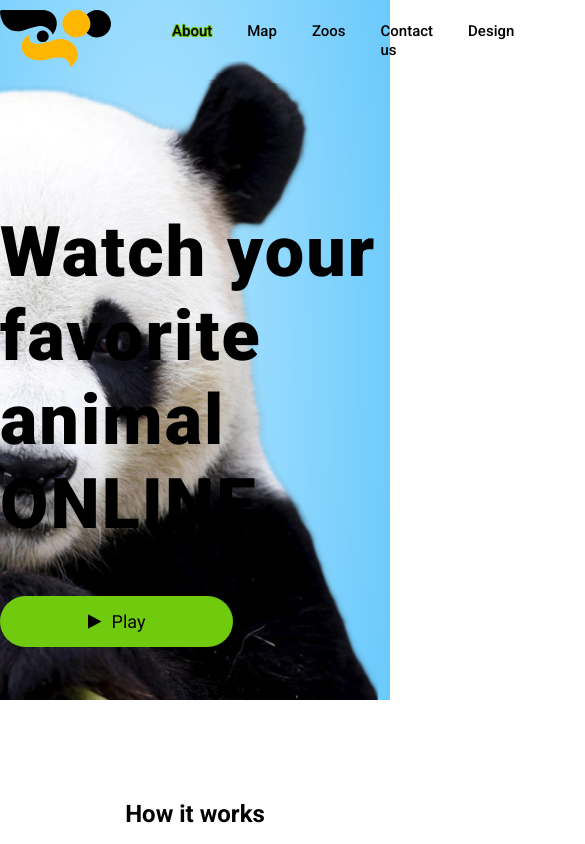
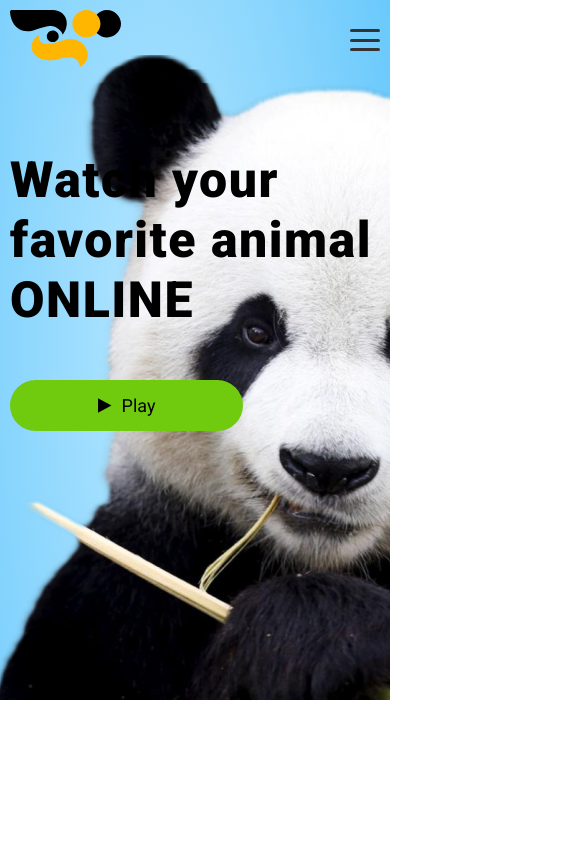
Before and after one commit to kvmbvr/online-zoo, a React (Create React App) app: page / in a window 390 px wide. Shown: the top 844 px of the page, 585 px wide, since content can reach past the window. Built offline with nearby package versions, Linux system fonts and the light colour scheme.

Commit message:
feat: implement responsivness for Top and Header components

```diff
--- a/src/App.js
+++ b/src/App.js
@@ -7,7 +7,7 @@ const App = () => {
   return (
     <>
       <Top />
-      <How />
+      {/* <How /> */}
     </>
   )
 }
--- /dev/null
+++ b/src/components/BurgerIcon/BurgerIcon.jsx
@@ -0,0 +1,20 @@
+import styles from './BurgerIcon.module.scss'
+import React, { useState } from 'react';
+
+const BurgerIcon = () => {
+  const [isOpen, setIsOpen] = useState(false);
+
+  const toggleMenu = () => {
+    setIsOpen(!isOpen);
+  };
+
+  return (
+    <div className={`${styles.icon} ${isOpen ? styles.open : ''}`} onClick={toggleMenu}>
+      <div className={styles.bar}></div>
+      <div className={styles.bar}></div>
+      <div className={styles.bar}></div>
+    </div>
+  );
+};
+
+export default BurgerIcon;
--- /dev/null
+++ b/src/components/BurgerIcon/BurgerIcon.module.scss
@@ -0,0 +1,37 @@
+.icon {
+  display: flex;
+  flex-direction: column;
+  justify-content: space-between;
+  width: 30px;
+  height: 22px;
+  cursor: pointer;
+  transition: transform 0.3s, opacity 0.3s;
+  display: none;
+
+  &.open {
+    .bar:nth-child(1) {
+      transform: rotate(45deg) translate(6.5px, 6.5px);
+    }
+
+    .bar:nth-child(2) {
+      opacity: 0;
+    }
+
+    .bar:nth-child(3) {
+      transform: rotate(-45deg) translate(6.5px, -6.5px);
+    }
+  }
+
+  @media (max-width: 580px) {
+    display: flex;
+  }
+
+}
+
+.bar {
+  width: 100%;
+  height: 3px;
+  background-color: #333;
+  border-radius: 20px;
+  transition: transform 0.3s, opacity 0.3s;
+}
--- a/src/components/Header/Header.jsx
+++ b/src/components/Header/Header.jsx
@@ -1,4 +1,5 @@
 import Logo from "../Logo/Logo";
+import BurgerIcon from "../BurgerIcon/BurgerIcon";
 import styles from "./Header.module.scss";
 import { useLocation } from 'react-router-dom';
 
@@ -10,6 +11,7 @@ const Header = () => {
     <header className={styles.header}>
       <Logo />
       <nav className={styles.header__nav}>
+        <BurgerIcon />
         <ul className={styles.header__ul}>
           {menu.map((item) => (
             <li key={item} className={styles.header__li}>
--- a/src/components/Header/Header.module.scss
+++ b/src/components/Header/Header.module.scss
@@ -7,10 +7,17 @@ $active-link-color: #70CB0E;
   height: 80px;
   gap: 60px;
   align-items: center;
+  @media (max-width: 580px) {
+    justify-content: space-between;
+  }
+}
 
 .header__ul {
   display: flex;
   gap: 35px;
+  @media (max-width: 580px) {
+    display: none;
+  }
 }
 
 .header__link {
@@ -21,4 +28,3 @@ $active-link-color: #70CB0E;
 .header__link_active {
   text-shadow: -0.7px -0.7px 0 $active-link-color, 0.7px -0.7px 0 $active-link-color, -0.7px 0.7px 0 $active-link-color, 0.7px 0.7px 0 $active-link-color;
 }
-}
--- a/src/components/How/How.jsx
+++ b/src/components/How/How.jsx
@@ -10,12 +10,14 @@ const How = () => {
     <section className={styles.how}>
       <div className={styles.how__container}>
         <h2 className={styles.how__title}>How it works</h2>
+        <div className={styles.how__images_container}>
           <div className={styles.how__images}>
             <img src={howEagle} alt="img" className={styles.how__image} />
             <img src={howTiger} alt="img" className={styles.how__image} />
             <img src={howPanda} alt="img" className={styles.how__image} />
             <img src={howMonkey} alt="img" className={styles.how__image} />
             <img src={howElephant} alt="img" className={styles.how__image} />
+          </div>
         </div>
         <p className={styles.how__text}>
           The application Оnline zoo will allow you to watch zoos' and nature
--- a/src/components/How/How.module.scss
+++ b/src/components/How/How.module.scss
@@ -2,24 +2,33 @@ $img-border-color: #fff;
 
 .how {
   padding: 100px 0;
+
+
+}
+
 .how__container {
   max-width: 1370px;
   margin: 0 auto;
-    display: flex;
-    flex-direction: column;
-    gap: 80px;
+
 }
 
 .how__title {
   text-align: center;
 }
 
+.how__images_container {
+  position: relative;
+  background: url(../../assets/img/how-bg-top.png), url(../../assets/img/how-bg-bottom.png);
+  background-repeat: no-repeat;
+  background-position: 490px 30px, 0px 230px;
+  z-index: -5;
+}
+
 .how__images {
   display: grid;
   grid-template-columns: repeat(5, 1fr);
   align-items: center;
-    background: url(../../assets/img/how-bg-top.png), url(../../assets/img/how-bg-bottom.png);
-
+  padding: 80px 0;
 }
 
 .how__image {
@@ -27,7 +36,6 @@ $img-border-color: #fff;
   height: auto;
   object-fit: cover;
   border: 1px solid $img-border-color;
-  }
 
   .how__image:nth-child(1) {
     width: 250px;
@@ -59,6 +67,7 @@ $img-border-color: #fff;
     height: 350px;
     z-index: -2;
   }
+}
 
 .how__text {
   margin: 0 auto;
@@ -68,4 +77,3 @@ $img-border-color: #fff;
   font-weight: 400;
   line-height: 130%;
 }
-}
--- a/src/components/Top/Top.module.scss
+++ b/src/components/Top/Top.module.scss
@@ -1,5 +1,9 @@
-$btn-color: #70CB0E;
-$bg-gradient: radial-gradient(80.03% 152.54% at 40.10% 50.00%, #B5E6FF 0%, #59C3FB 100%);
+$btn-color: #70cb0e;
+$bg-gradient: radial-gradient(
+  80.03% 152.54% at 40.1% 50%,
+  #b5e6ff 0%,
+  #59c3fb 100%
+);
 
 .top {
   height: 700px;
@@ -13,13 +17,28 @@ $bg-gradient: radial-gradient(80.03% 152.54% at 40.10% 50.00%, #B5E6FF 0%, #59C3
     background: url(../../assets/img/panda.png);
     background-repeat: no-repeat;
     background-position: right bottom;
+    padding: 0 20px;
+    @media (max-width: 640px) {
+      background-position: 90px bottom;
+      padding: 0 10px;
     }
+
+    @media (max-width: 400px) {
+      background-position: 0 bottom;
+    }
+  }
+
+}
+
 
 .top__content {
   padding-top: 130px;
   display: flex;
   flex-direction: column;
   gap: 50px;
+  @media (max-width: 640px) {
+    padding-top: 70px;
+  }
 }
 
 .top__title {
@@ -28,6 +47,15 @@ $bg-gradient: radial-gradient(80.03% 152.54% at 40.10% 50.00%, #B5E6FF 0%, #59C3
   font-weight: 900;
   line-height: 120%;
   letter-spacing: 2.1px;
+  @media (max-width: 940px) {
+    font-size: 50px;
+    max-width: 415px;
+    letter-spacing: 1.5px;
+  }
+
+  @media (max-width: 320px) {
+    max-width: 220px;
+  }
 }
 
 .top__button {
@@ -45,4 +73,3 @@ $bg-gradient: radial-gradient(80.03% 152.54% at 40.10% 50.00%, #B5E6FF 0%, #59C3
   outline: none;
   cursor: pointer;
 }
-}
```
Lines whose indentation alone changed are shown as unchanged.
